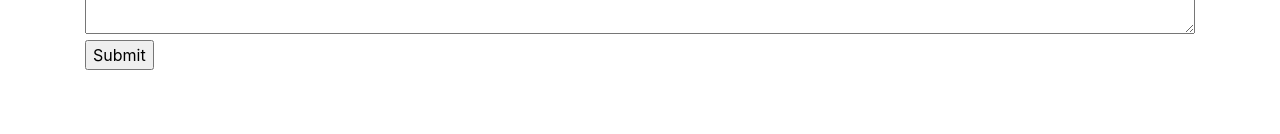
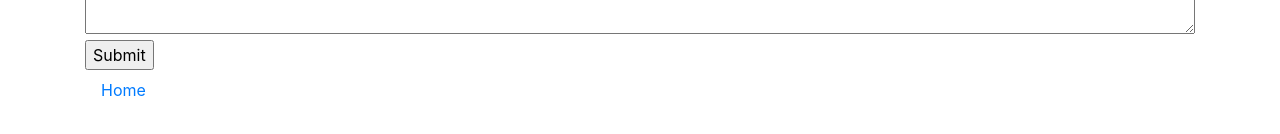
Before and after one commit to seoa1/Rate-My-Opinion, a React (Create React App) app: page /posts/create in a window 1280 px wide. Shown: the part 538-672 px from the top of the page. Built offline with nearby package versions, Linux system fonts and the light colour scheme.

Commit message:
revert testing

```diff
--- a/src/components/login.component.js
+++ b/src/components/login.component.js
@@ -39,6 +39,7 @@ export default class Login extends Component {
 
         axios.post("user/login", login)
             .then(res => {
+                console.log(res.data);
                 localStorage.setItem('token', res.data.token);
                 localStorage.setItem('userid', res.data.id);
                 window.location = '/';
--- a/src/components/post.create.component.js
+++ b/src/components/post.create.component.js
@@ -1,5 +1,6 @@
 import React, {Component} from 'react';
 import axios from 'axios';
+import {Link} from 'react-router-dom';
 
 export default class CreatePost extends Component {
     constructor(props) {
@@ -51,6 +52,7 @@ export default class CreatePost extends Component {
                     <textarea style={{width: "100%", height: "500px"}} type="text" id="post_body" name="post_body" value={this.state.post_body} onChange={this.onChangePostBody}/><br/>
                     <input type="submit" value="Submit"/>
                 </form>
+                <Link exact={true} to="/" className="nav-link">Home</Link>
             </div>
         )
     }
--- a/src/components/user.create.component.js
+++ b/src/components/user.create.component.js
@@ -1,5 +1,6 @@
 import React, {Component} from 'react';
 import axios from 'axios';
+import {Link} from 'react-router-dom';
 
 export default class CreateUser extends Component {
     constructor(props) {
@@ -58,6 +59,7 @@ export default class CreateUser extends Component {
                     <input type="text" password="password" name="password" value={this.state.password} onChange={this.onChangePassword}/><br/>
                     <input type="submit" value="Submit"/>
                 </form>
+                <Link exact="true" to="/" className="nav-link">Home</Link>
             </div>
         )
     }
```
Also changed, not shown: 1 other file (tests, documents, lock files or other folders).
